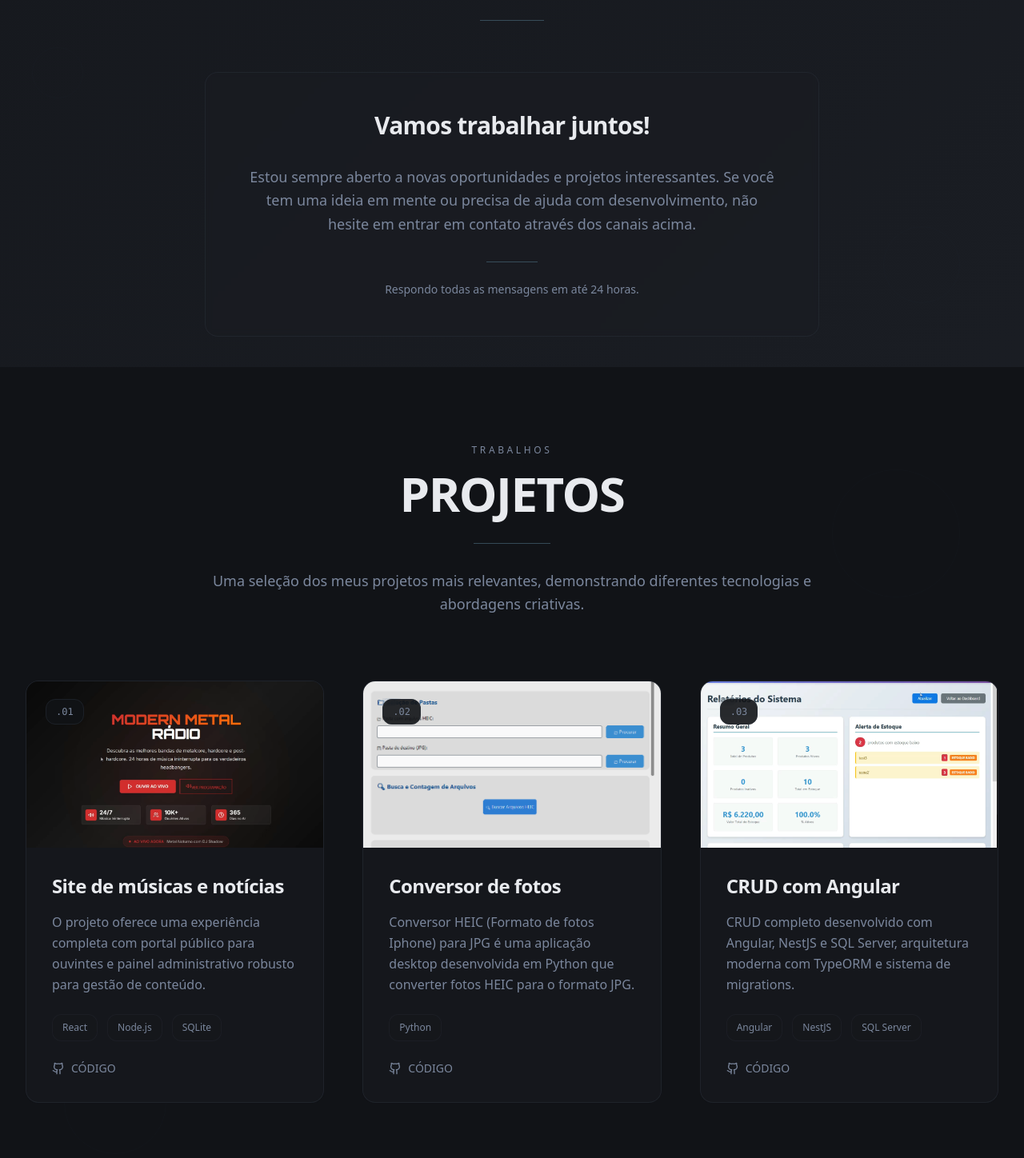
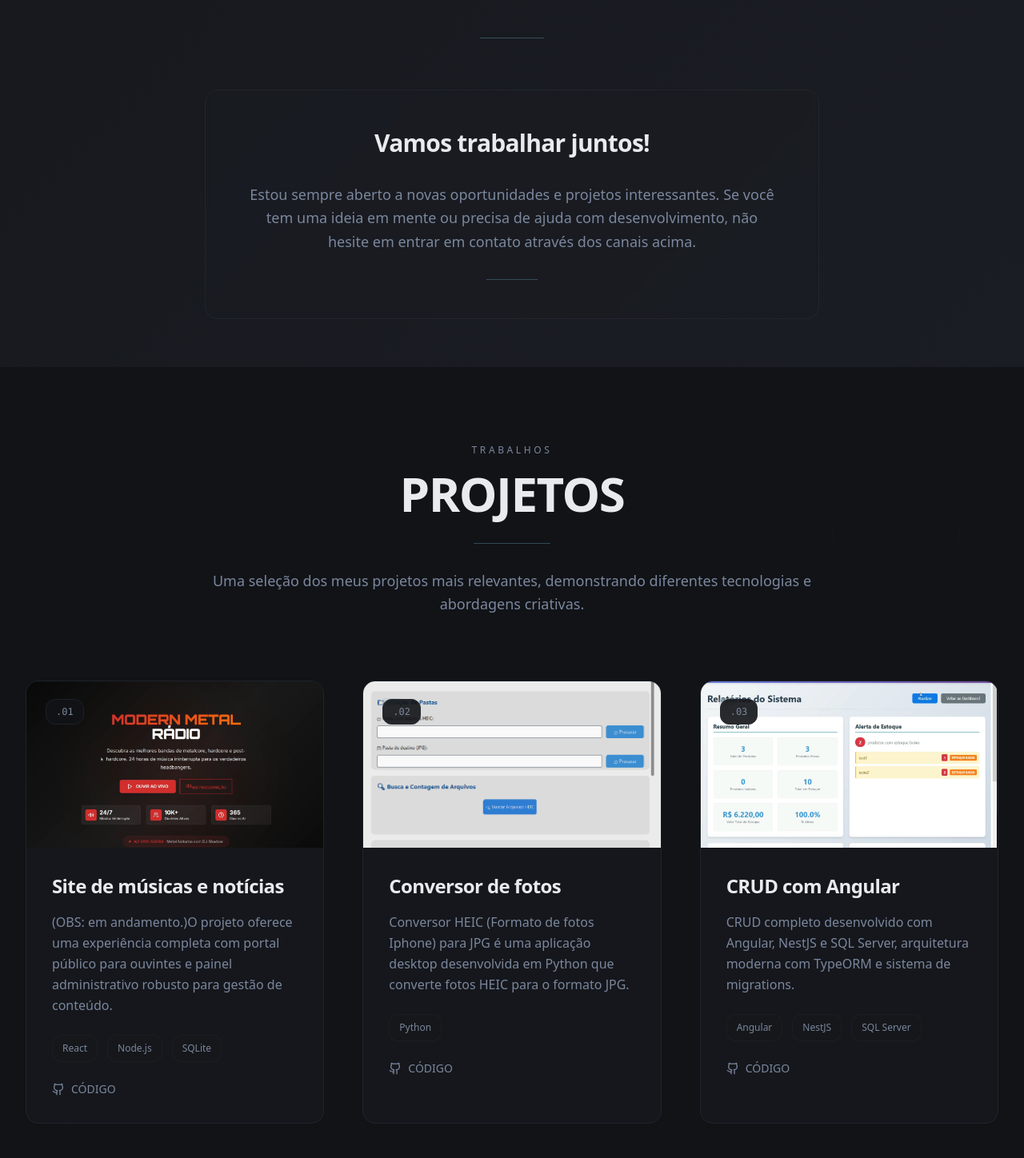
Before and after one commit to RogerioSousaM/PORTFOLIO, a React (Vite) app: page / in a window 1280 px wide. Shown: the part 341-1789 px from the top of the page at 80% size. Built offline with nearby package versions, Linux system fonts and the light colour scheme.

Commit message:
correção ortografica

```diff
--- a/src/components/Hero.tsx
+++ b/src/components/Hero.tsx
@@ -36,9 +36,6 @@ const Hero = () => {
                 Estou sempre aberto a novas oportunidades e projetos interessantes. Se você tem uma ideia em mente ou precisa de ajuda com desenvolvimento, não hesite em entrar em contato através dos canais acima.
               </p>
               <div className="w-16 h-px bg-portfolio-accent mx-auto opacity-60"></div>
-              <p className="text-sm text-portfolio-text-dim mt-6 font-medium">
-                Respondo todas as mensagens em até 24 horas.
-              </p>
             </div>
           </div>
         </div>
--- a/src/components/Projects.tsx
+++ b/src/components/Projects.tsx
@@ -5,7 +5,7 @@ const Projects = () => {
     {
       number: ".01",
       title: "Site de músicas e notícias",
-      description: "O projeto oferece uma experiência completa com portal público para ouvintes e painel administrativo robusto para gestão de conteúdo.",
+      description: "(OBS: em andamento.)O projeto oferece uma experiência completa com portal público para ouvintes e painel administrativo robusto para gestão de conteúdo.",
       image: "/Mo.png",
       videoId: "pr8awus6knY",
       githubUrl: "https://github.com/RogerioSousaM/morden-metal-radio",
@@ -14,7 +14,7 @@ const Projects = () => {
     {
       number: ".02",
       title: "Conversor de fotos",
-      description: "Conversor HEIC (Formato de fotos Iphone) para JPG é uma aplicação desktop desenvolvida em Python que converter fotos HEIC para o formato JPG.",
+      description: "Conversor HEIC (Formato de fotos Iphone) para JPG é uma aplicação desktop desenvolvida em Python que converte fotos HEIC para o formato JPG.",
       image: "/Co.png",
       videoId: "ldWE8cweYYo",
       githubUrl: "https://github.com/usuario/projeto2",
```
